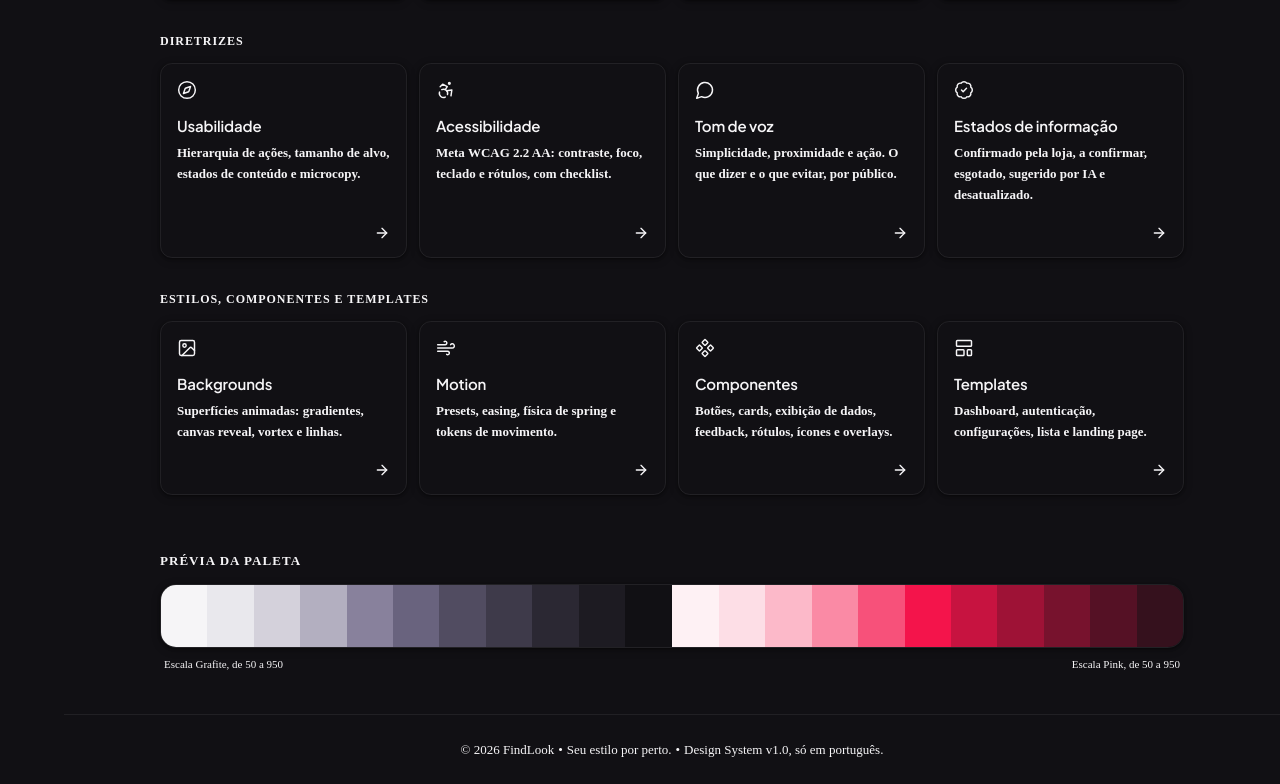
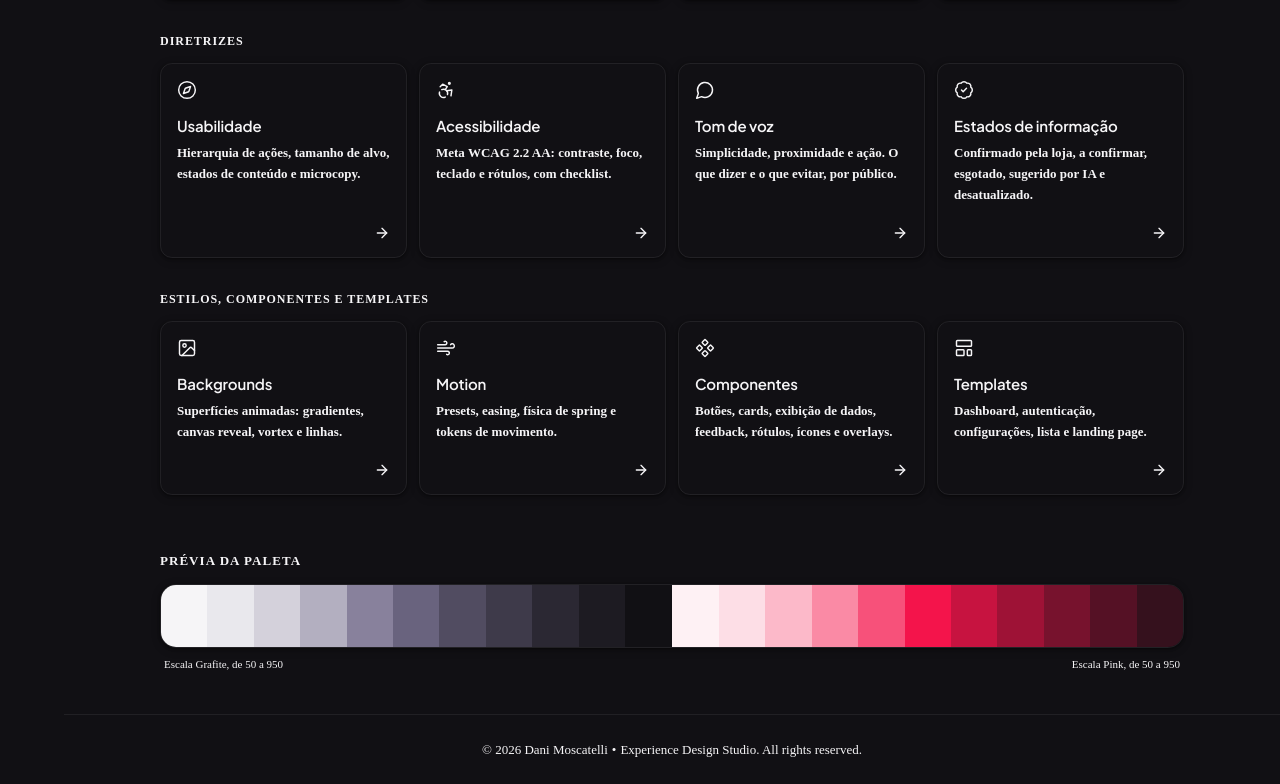
Before and after one commit to daniellemoscatelli87/FindLook-DesignSystem, a React (Vite) app: page / in a window 1280 px wide. Shown: the part 2051-2835 px from the top of the page. Built offline with nearby package versions, Linux system fonts and the light colour scheme.

Commit message:
Rodapé: © 2026 Dani Moscatelli • Experience Design Studio. All rights reserved.
Co-Authored-By: Claude Fable 5.1 <noreply@anthropic.com>
Claude-Session: https://claude.ai/code/session_01MSqFngGq6ftLWpwbK8U6DS

```diff
--- a/src/app/App.tsx
+++ b/src/app/App.tsx
@@ -866,11 +866,9 @@ function AppShell() {
           <footer className="relative z-10 border-t border-border px-6 md:px-10 py-6">
             <div className="max-w-5xl mx-auto flex items-center justify-center text-center">
               <p className="text-[0.8125rem] leading-relaxed text-muted-foreground">
-                © 2026 <span className="font-medium text-foreground">FindLook</span>
+                © 2026 <span className="font-medium text-foreground">Dani Moscatelli</span>
                 <span aria-hidden className="mx-1 text-muted-foreground/60">•</span>
-                Seu estilo por perto.
-                <span aria-hidden className="mx-1 text-muted-foreground/60">•</span>
-                Design System v1.0, só em português.
+                Experience Design Studio. All rights reserved.
               </p>
             </div>
           </footer>
```
